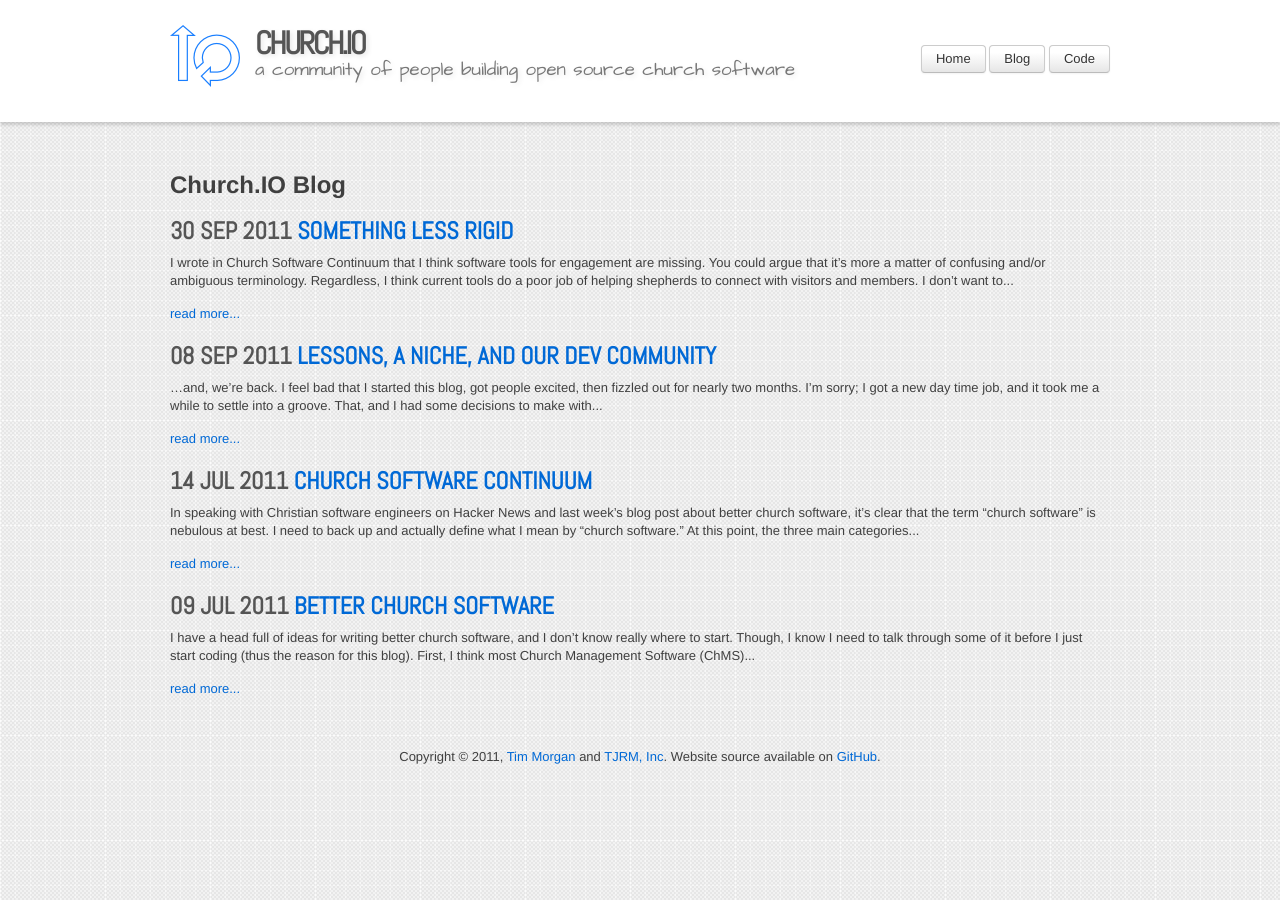
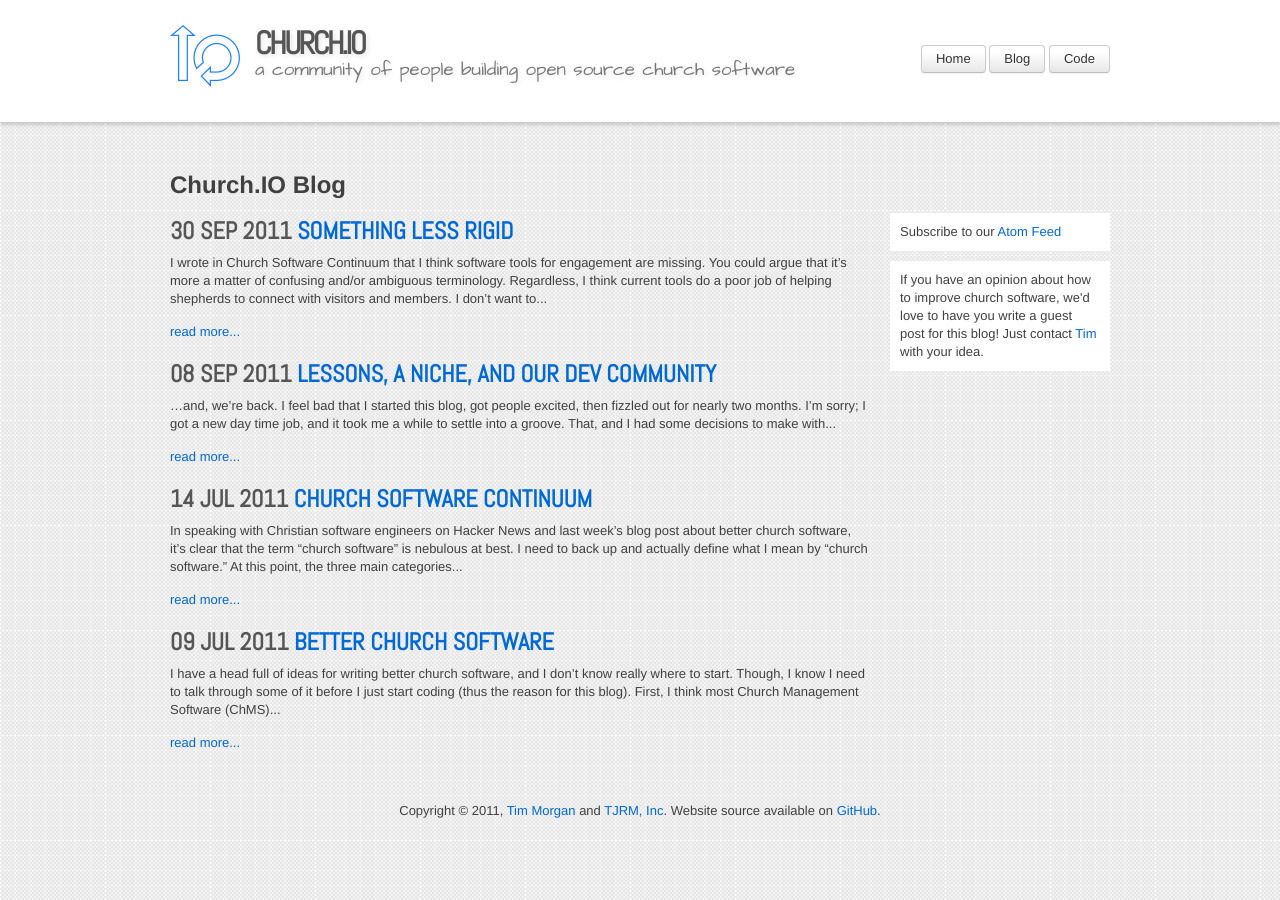
Before and after one commit to seven1m/old-churchio-website, a Jekyll site: the page built from blog/index.html, in a window 1280 px wide. Built offline with Jekyll 4.4.1, drawn with Linux system fonts in a browser that asks for light colours; Markdown is read by kramdown in place of the engine named in the settings.

Commit message:
Improve blog layout.

```diff
--- a/_layouts/post.html
+++ b/_layouts/post.html
@@ -47,7 +47,7 @@ layout: default
 
     {% if page.author %}
       <p>
-        Written by <a href="{{ page.author_url }}">{{ page.author }}</a>.
+        Written by <a href="{{ page.authorurl }}">{{ page.author }}</a>.
       </p>
     {% endif %}
 
--- a/blog/index.html
+++ b/blog/index.html
@@ -3,8 +3,11 @@ layout: default
 description: The blog of Church.IO, a community of people building open source church software.
 ---
 
+<h2>Church.IO Blog</h2>
+
+<div class="row">
+  <div class="span12">
     <div id="posts">
-  <h2>Church.IO Blog</h2>
       <div class="post">
         {% for post in site.posts %}
           <h3><a href="{{ post.url }}"><span>{{ post.date | date_to_string }}</span> {{ post.title}}</a></h3>
@@ -13,3 +16,19 @@ description: The blog of Church.IO, a community of people building open source c
         {% endfor %}
       </div>
     </div>
+  </div>
+  <div class="span4 hint">
+    <p>
+      Subscribe to our
+      <a href="/atom.xml">Atom Feed</a>
+    </p>
+    <p>
+      If you have an opinion about how to improve church
+      software, we'd love to have you
+      write a guest post for this blog!
+      Just contact
+      <a href="mailto:tim@timmorgan.org">Tim</a>
+      with your idea.
+    </p>
+  </div>
+</div>
```
Also changed, not shown: other parts of _layouts/post.html (+2 -1 lines). Lines whose indentation alone changed are shown as unchanged.
